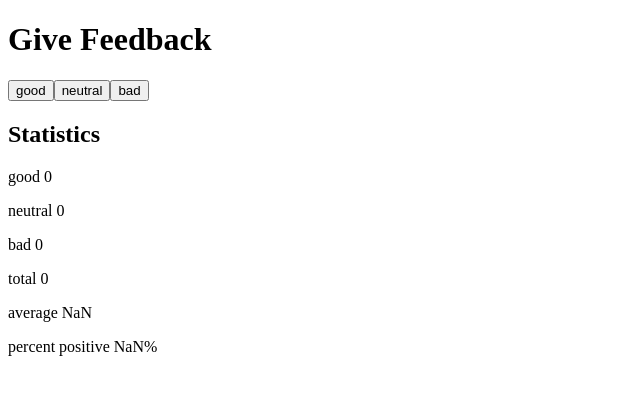
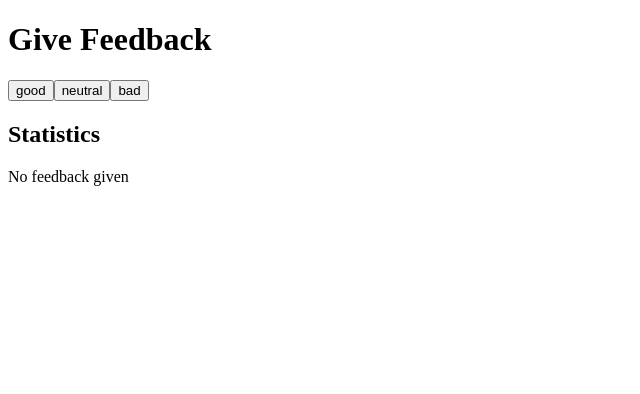
Before and after one commit to mardelvalle/full-stack-open, a React (Vite) app in the folder part1/: page / in a window 1280 px wide. Shown: the top 394 px of the page, without its empty margins (0-640 px from the left). Built offline with nearby package versions, Linux system fonts and the light colour scheme.

Commit message:
Complete 1.9

```diff
--- a/part1/src/Statistics.jsx
+++ b/part1/src/Statistics.jsx
@@ -1,6 +1,8 @@
 const Statistics = ({good, bad, neutral, total}) => {
 
   return (
+    <>
+      { total > 0 ? (
         <>
           <p>{`good ${good}`}</p>
           <p>{`neutral ${neutral}`}</p>
@@ -9,6 +11,9 @@ const Statistics = ({good, bad, neutral, total}) => {
           <p>{`average ${(good - bad)/total}`}</p>
           <p>{`percent positive ${good/total}%`}</p>
         </>
+        ) : <p>No feedback given</p>
+      }
+    </>
   )
 }
 
```
Lines whose indentation alone changed are shown as unchanged.
